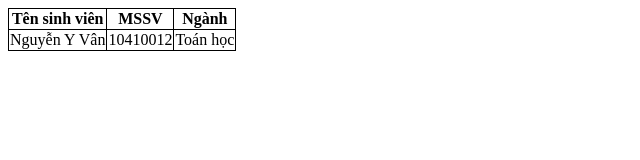
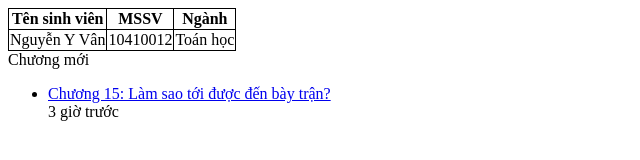
Before and after one commit to nguyenthe123/website1, a plain HTML site: page index.html in a window 1280 px wide. Shown: the whole page, without its empty margins (0-640 px from the left). Drawn offline with Linux system fonts and the light colour scheme.

Commit message:
Update index.html

```diff
--- a/index.html
+++ b/index.html
@@ -28,3 +28,5 @@
     </table>
 </body>
 </html>
+
+<tr><td class="font-weight-semibold" style="width: 130px;">Chương mới</td> <td><ul class="list-unstyled m-0"><li class="media"><div class="media-body"><a href="https://metruyenchu.com/truyen/thuong-nguyen-do/chuong-584">Chương 15: Làm sao tới được đến bày trận?</a></div> <div class="pl-3">3 giờ trước</div></li></ul></td></tr>
```
